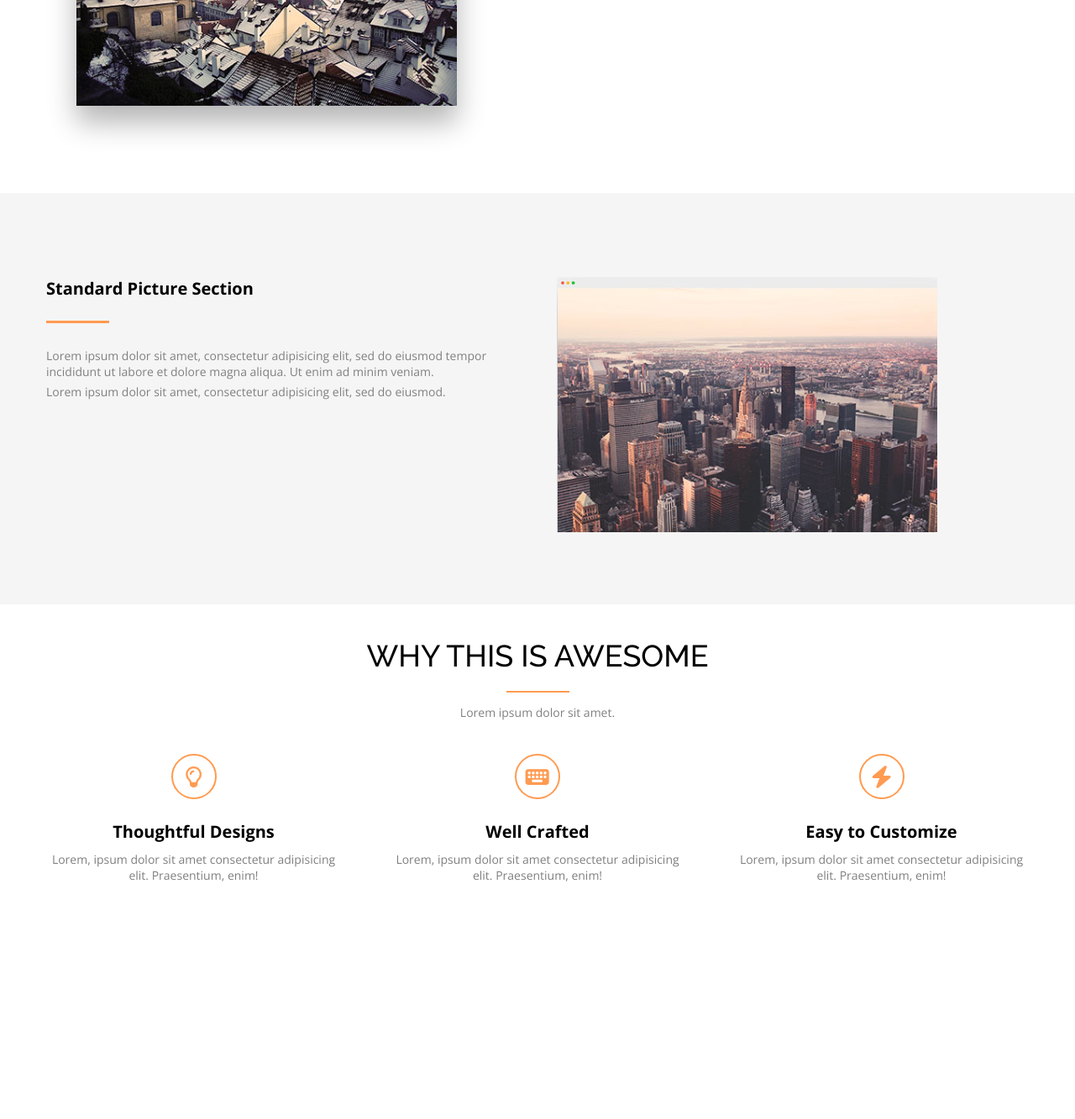
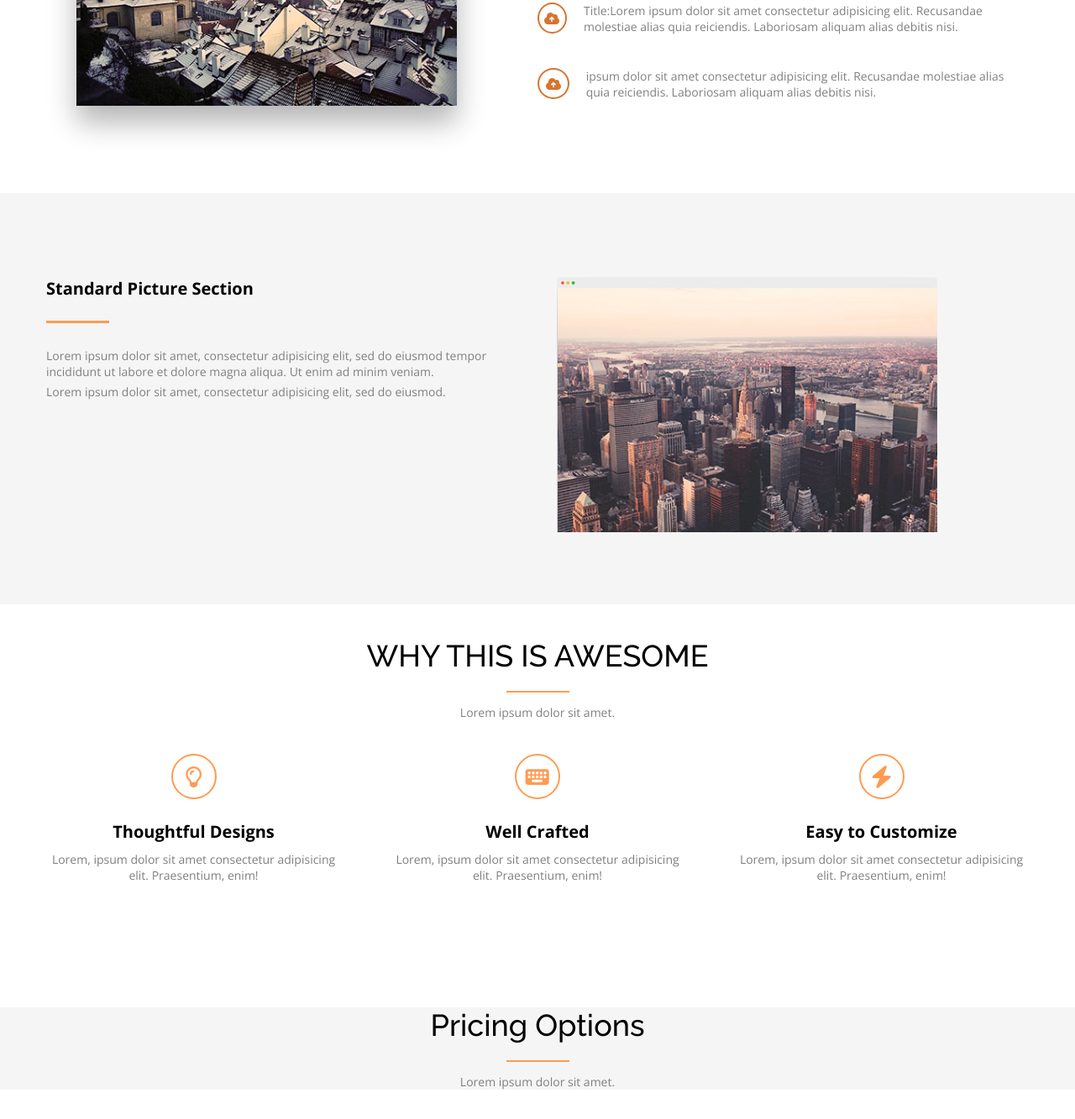
Before and after one commit to asadujaman74/AXIT-Web-Clone, a plain HTML site: page index.html in a window 1280 px wide. Shown: the part 1607-2940 px from the top of the page at 84% size. Before the commit the page ends 2729 px from the top, so only its background shows below. Drawn offline with nearby package versions, Linux system fonts and the light colour scheme.

Commit message:
sublishpart iconBox added

```diff
--- a/css/style.css
+++ b/css/style.css
@@ -335,6 +335,30 @@ nav .nav-item ul li:hover{
     margin-top: 28px;
 }
 
+.sub-main .right-sub .icon-list {
+    display: flex;
+    margin-top: 40px;
+}
+
+.sub-main .right-sub .icon-list span {
+    padding-left: 20px;
+    color: rgb(128, 128, 128);
+    font-family: 'Open Sans', sans-serif;
+    font-size: 14px;
+    font-weight: 200;
+}
+
+.sub-main .right-sub .icon-list .icon-box {
+    width: 54px;
+    height: 33px;
+    border-radius: 50%;
+    display: flex;
+    justify-content: center;
+    align-items: center;
+    border: 2px solid #D6742F;
+    color: #D6742F;
+}
+
 /* ======= Sub Part End ===== */
 
 /* ======= Standard Part Start ===== */
@@ -382,6 +406,9 @@ nav .nav-item ul li:hover{
 /* ======= Standard Part End ===== */
 
 /* ======= Awesome Part Start ===== */
+.awesome-Part{
+    height: 400px;
+}
 .awesome-Part .up-part {
     width: 45%;
     margin: 40px auto;
@@ -455,3 +482,38 @@ nav .nav-item ul li:hover{
 
 
 /* ======= Awesome Part End ===== */
+
+/* ======= Pricing Part Start ===== */
+#pricing-part{
+    background: #F5F5F5;
+}
+#pricing-part .up-part{
+    width: 45%;
+    margin: 40px auto;
+    text-align: center;
+}
+
+#pricing-part .up-part h3 {
+    font-family: 'Raleway', sans-serif;
+    font-size: 36px;
+    font-weight: 500;
+    line-height: 43px;
+}
+
+#pricing-part .up-part p {
+    font-family: 'Open Sans', sans-serif;
+    font-size: 14px;
+    font-weight: 400;
+    color: rgb(128, 128, 128);
+    margin-top: 10px;
+}
+
+#pricing-part .up-part .arrow {
+    display: inline-block;
+    width: 75px;
+    height: 2px;
+    margin-top: 20px;
+    background: #ff9b51;
+}
+
+/* ======= Pricing Part End ===== */
--- a/index.html
+++ b/index.html
@@ -154,6 +154,21 @@
                     <p class="arrow"><span></span></p>
                     <p>Lorem ipsum dolor sit amet, consectetur adipisicing elit, sed do eiusmod tempor incididunt ut labore et dolore magna aliqua. Ut enim ad minim veniam, quis nostrud exercitation ullamco laboris nisi ut aliquip ex ea commodo.</p>
 
+                    <div class="icon-list">
+                        <div class="icon-box">
+                            <i class="fa-solid fa-cloud-arrow-up"></i>
+                        </div>
+                        <span>Title:Lorem ipsum dolor sit amet consectetur adipisicing elit. Recusandae molestiae
+                            alias quia reiciendis. Laboriosam aliquam alias debitis nisi.</span>
+                    </div>
+                    <div class="icon-list">
+                        <div class="icon-box">
+                            <i class="fa-solid fa-cloud-arrow-up"></i>
+                        </div>
+                        <span>ipsum dolor sit amet consectetur adipisicing elit. Recusandae molestiae
+                            alias quia reiciendis. Laboriosam aliquam alias debitis nisi.</span>
+                    </div>
+
                 </div>
 
             </div>
@@ -231,6 +246,30 @@
     ============================== -->
 
 
+  <!-- ===========================
+            Pricing  Part Start
+    ============================== -->
+    <section id="pricing-part" >
+        <div class="container">
+            <div class="up-part">
+                <h3>Pricing Options</h3>
+                <p class="arrow"><span></span></p>
+                <p>Lorem ipsum dolor sit amet.</p>
+            </div>
+        </div>
+
+
+
+    </section>
+
+
+
+
+  <!-- ===========================
+            Pricing  Part End
+    ============================== -->
+
+
 
 
 
```
